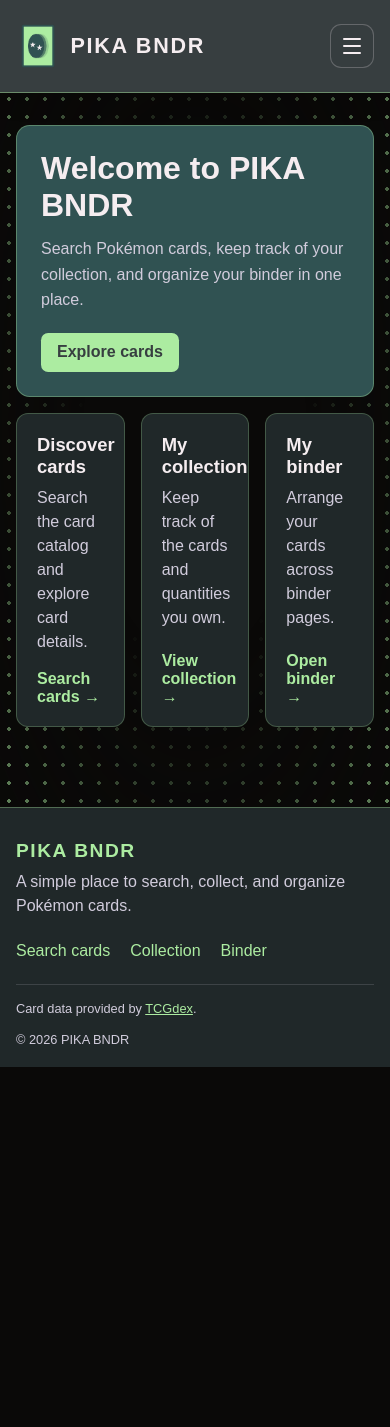
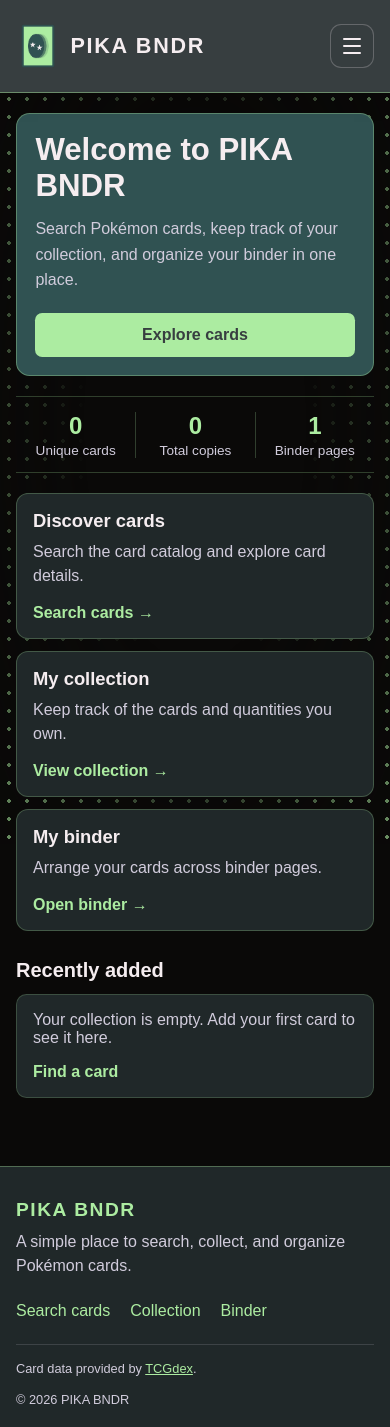
Before and after one commit to Brian767/Poke-Binder, a React (Vite) app: page / in a window 390 px wide. Before the commit the page ends 1067 px from the top, so only its background shows below. Built offline with nearby package versions, Linux system fonts and the light colour scheme.

Commit message:
updated home page

```diff
--- a/src/App.css
+++ b/src/App.css
@@ -270,10 +270,6 @@
 }
 
 @media (max-width: 760px) {
-  .home-card-grid {
-    grid-template-columns: 1fr;
-  }
-
   .site-footer-content {
     grid-template-columns: 1fr;
   }
@@ -295,6 +291,7 @@
    -------------------------------------------------- */
 
 .home-hero {
+  box-sizing: border-box;
   margin-bottom: 1rem;
   padding: clamp(1.5rem, 4vw, 2.5rem);
   border: 1px solid rgb(172 236 161 / 35%);
@@ -305,8 +302,10 @@
 .home-hero-title {
   margin-bottom: 0.75rem;
   color: var(--color-font);
-  font-size: clamp(2rem, 5vw, 3rem);
+  font-size: clamp(1.8rem, 5vw, 3rem);
   font-weight: 700;
+  line-height: 1.15;
+  overflow-wrap: anywhere;
 }
 
 .home-hero-description {
@@ -317,13 +316,48 @@
 }
 
 .home-action {
-  display: inline-block;
+  display: inline-flex;
+  min-height: 2.75rem;
+  align-items: center;
+  justify-content: center;
+  box-sizing: border-box;
   padding: 0.65rem 1rem;
   border-radius: 0.45rem;
   background: var(--color-accent);
   color: var(--color-main);
   font-weight: 700;
   text-decoration: none;
+}
+
+.home-stats {
+  display: grid;
+  grid-template-columns: repeat(3, minmax(0, 1fr));
+  margin: 1.25rem 0;
+  padding: 0.9rem 0;
+  border-top: 1px solid rgb(172 236 161 / 24%);
+  border-bottom: 1px solid rgb(172 236 161 / 24%);
+}
+
+.home-stat {
+  display: flex;
+  align-items: center;
+  flex-direction: column;
+  gap: 0.2rem;
+  text-align: center;
+}
+
+.home-stat + .home-stat {
+  border-left: 1px solid rgb(172 236 161 / 24%);
+}
+
+.home-stat strong {
+  color: var(--color-accent);
+  font-size: 1.5rem;
+}
+
+.home-stat span {
+  color: var(--color-light-font);
+  font-size: 0.85rem;
 }
 
 .home-card-grid {
@@ -334,6 +368,7 @@
 
 .home-feature-card {
   display: flex;
+  min-width: 0;
   min-height: 10rem;
   flex-direction: column;
   padding: 1.25rem;
@@ -352,6 +387,7 @@
 .home-feature-card p {
   color: var(--color-light-font);
   line-height: 1.5;
+  overflow-wrap: anywhere;
 }
 
 .home-feature-card span {
@@ -367,6 +403,91 @@
   outline-offset: 3px;
 }
 
+.home-recent {
+  margin-top: 1.75rem;
+}
+
+.home-recent-heading {
+  display: flex;
+  align-items: center;
+  justify-content: space-between;
+  gap: 1rem;
+  margin-bottom: 0.75rem;
+}
+
+.home-recent-heading h2 {
+  color: var(--color-font);
+  font-size: 1.25rem;
+}
+
+.home-recent-heading a,
+.home-recent-empty a {
+  color: var(--color-accent);
+  font-weight: 700;
+  text-decoration: none;
+}
+
+.home-recent-heading a:hover,
+.home-recent-empty a:hover {
+  text-decoration: underline;
+  text-underline-offset: 0.2em;
+}
+
+.home-recent-grid {
+  display: grid;
+  grid-template-columns: repeat(3, minmax(0, 1fr));
+  gap: 0.75rem;
+}
+
+.home-recent-card {
+  display: flex;
+  min-width: 0;
+  align-items: center;
+  gap: 0.75rem;
+  padding: 0.65rem;
+  border: 1px solid rgb(172 236 161 / 20%);
+  border-radius: 0.65rem;
+  background: #202829;
+}
+
+.home-recent-card img {
+  display: block;
+  width: 3.5rem;
+  aspect-ratio: 2.5 / 3.5;
+  flex: 0 0 auto;
+  border-radius: 0.3rem;
+  object-fit: cover;
+}
+
+.home-recent-card h3 {
+  overflow: hidden;
+  color: var(--color-font);
+  font-size: 0.9rem;
+  text-overflow: ellipsis;
+  white-space: nowrap;
+}
+
+.home-recent-card p {
+  overflow: hidden;
+  margin-top: 0.25rem;
+  color: var(--color-light-font);
+  font-size: 0.78rem;
+  text-overflow: ellipsis;
+  white-space: nowrap;
+}
+
+.home-recent-empty {
+  display: flex;
+  align-items: center;
+  justify-content: space-between;
+  gap: 1rem;
+  padding: 1rem;
+  border: 1px solid rgb(172 236 161 / 20%);
+  border-radius: 0.65rem;
+  background: #202829;
+  color: var(--color-light-font);
+}
+
 /* --------------------------------------------------
    Page containers and headings
    -------------------------------------------------- */
@@ -377,6 +498,50 @@
   width: min(1200px, calc(100% - 2rem));
   margin: 0 auto;
   padding: 2rem 0;
+}
+
+@media (max-width: 760px) {
+  .home-card-grid {
+    grid-template-columns: repeat(2, minmax(0, 1fr));
+  }
+
+  .home-recent-grid {
+    grid-template-columns: 1fr;
+  }
+}
+
+@media (max-width: 520px) {
+  .home-page {
+    padding: 1.25rem 0;
+  }
+
+  .home-hero {
+    padding: 1.15rem;
+  }
+
+  .home-hero-title {
+    font-size: clamp(1.7rem, 8vw, 2rem);
+  }
+
+  .home-action {
+    width: 100%;
+  }
+
+  .home-card-grid {
+    grid-template-columns: 1fr;
+    gap: 0.75rem;
+  }
+
+  .home-recent-heading,
+  .home-recent-empty {
+    align-items: flex-start;
+    flex-direction: column;
+  }
+
+  .home-feature-card {
+    min-height: 0;
+    padding: 1rem;
+  }
 }
 
 .cards-header {
--- a/src/pages/Home.jsx
+++ b/src/pages/Home.jsx
@@ -1,6 +1,48 @@
+import { useState } from "react";
 import { Link } from "react-router";
 
+const COLLECTION_KEY = "poke-collection:cards:v1";
+const LEGACY_COLLECTION_KEY = "poke-binder:cards:v1";
+const BINDER_KEY = "poke-collection:binder:v1";
+
+function loadCollection() {
+  try {
+    const savedCards = localStorage.getItem(COLLECTION_KEY)
+      ?? localStorage.getItem(LEGACY_COLLECTION_KEY);
+    const cards = JSON.parse(savedCards || "[]");
+    return Array.isArray(cards)
+      ? cards.filter((card) => card?.id && card?.image)
+      : [];
+  } catch {
+    return [];
+  }
+}
+
+function loadBinderPageCount() {
+  try {
+    const pages = JSON.parse(localStorage.getItem(BINDER_KEY) || "[]");
+    return Array.isArray(pages) && pages.length > 0 ? pages.length : 1;
+  } catch {
+    return 1;
+  }
+}
+
+function getCardImageUrl(image) {
+  const imageUrl = image.replace(/\/$/, "");
+  return /\.(png|jpe?g|webp)(\?.*)?$/i.test(imageUrl)
+    ? imageUrl
+    : `${imageUrl}/low.png`;
+}
+
 export default function Home() {
+  const [collection] = useState(loadCollection);
+  const [binderPageCount] = useState(loadBinderPageCount);
+  const totalCopies = collection.reduce(
+    (total, card) => total + (Number.isInteger(card.quantity) && card.quantity > 0 ? card.quantity : 1),
+    0,
+  );
+  const recentCards = [...collection].reverse().slice(0, 3);
+
   return (
     <section className="home-page">
       <header className="home-hero">
@@ -11,6 +53,21 @@ export default function Home() {
         </p>
         <Link className="home-action" to="/cards">Explore cards</Link>
       </header>
+
+      <section className="home-stats" aria-label="Collection overview">
+        <div className="home-stat">
+          <strong>{collection.length}</strong>
+          <span>Unique cards</span>
+        </div>
+        <div className="home-stat">
+          <strong>{totalCopies}</strong>
+          <span>Total copies</span>
+        </div>
+        <div className="home-stat">
+          <strong>{binderPageCount}</strong>
+          <span>Binder pages</span>
+        </div>
+      </section>
 
       <section className="home-card-grid" aria-label="Explore PIKA BNDR">
         <Link className="home-feature-card" to="/cards">
@@ -31,6 +88,31 @@ export default function Home() {
           <span>Open binder →</span>
         </Link>
       </section>
+
+      <section className="home-recent" aria-labelledby="home-recent-title">
+        <div className="home-recent-heading">
+          <h2 id="home-recent-title">Recently added</h2>
+          {recentCards.length > 0 && <Link to="/collection">View collection →</Link>}
+        </div>
+        {recentCards.length > 0 ? (
+          <div className="home-recent-grid">
+            {recentCards.map((card) => (
+              <article className="home-recent-card" key={card.id}>
+                <img src={getCardImageUrl(card.image)} alt={`${card.name} card`} />
+                <div>
+                  <h3>{card.name}</h3>
+                  <p>{card.set?.name ?? card.set ?? "Pokémon card"}</p>
+                </div>
+              </article>
+            ))}
+          </div>
+        ) : (
+          <div className="home-recent-empty">
+            <p>Your collection is empty. Add your first card to see it here.</p>
+            <Link to="/cards">Find a card</Link>
+          </div>
+        )}
+      </section>
     </section>
   );
 }
```
